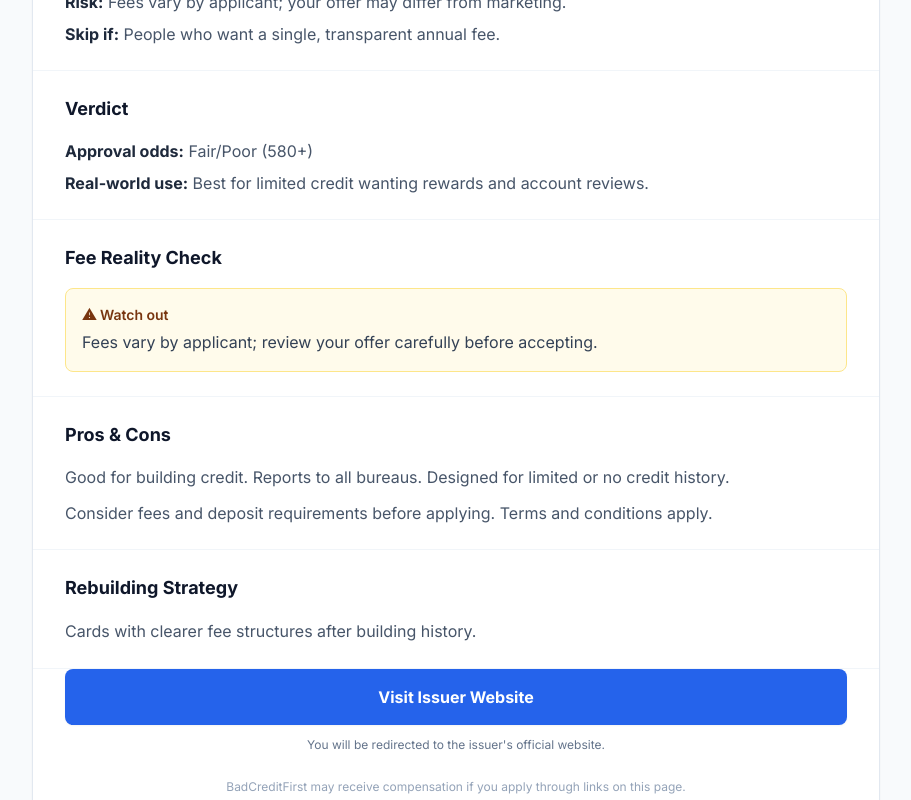
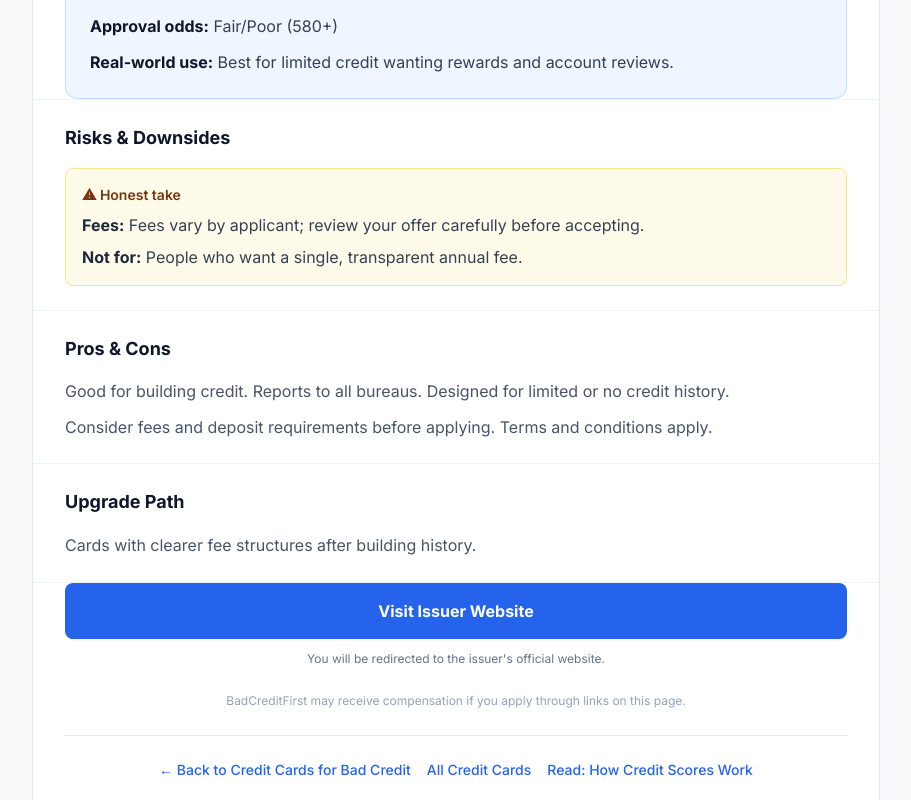
Before and after one commit to Holagpt-ai/badcreditfirst-v3, a Next.js app: page /credit-cards/review/credit-one-platinum in a window 1280 px wide. Shown: the part 640-1440 px from the top of the page, without its empty margins (184-1095 px from the left). Built offline with nearby package versions, Linux system fonts and the light colour scheme.

Commit message:
Sprint 3: Upgrade review pages with distinct verdict and risk data

```diff
--- a/app/credit-cards/review/[slug]/page.tsx
+++ b/app/credit-cards/review/[slug]/page.tsx
@@ -2,8 +2,12 @@ import type { Metadata } from 'next';
 import Link from 'next/link';
 import { Star, CreditCard } from 'lucide-react';
 import { getCardBySlug, getAffiliateLink } from '../../../../lib/card-data';
+import { categories } from '../../../../lib/categories';
 
 const baseUrl = 'https://www.badcreditfirst.com';
+
+/** Contextual education link shown on every review. */
+const EDUCATION_LINK = { href: '/education/how-is-my-score-calculated', label: 'How Credit Scores Work' };
 
 type Props = { params: { slug: string } };
 
@@ -28,7 +32,7 @@ export default function CreditCardReviewPage({
     return <div>Page Not Found</div>;
   }
 
-  const { approvalOdds, realWorldUseCase, feeRisk, upgradePath, title, fees, riskSummary, badFor } = card;
+  const { approvalOdds, realWorldUseCase, feeRisk, upgradePath, title, fees, badFor, categorySlug } = card;
   const applyHref = getAffiliateLink(slug);
   const reviewUrl = `${baseUrl}${card.reviewUrl}`;
   const ratingValue = 4.5;
@@ -37,6 +41,10 @@ export default function CreditCardReviewPage({
   const feesText = fees ?? '';
   const annualFeeMatch = feesText.match(/\$(\d+)/);
   const priceValue = annualFeeMatch ? parseFloat(annualFeeMatch[1]) : 0;
+
+  const parentCategory = categorySlug ? categories[categorySlug] : null;
+  const categoryTitle = parentCategory?.title ?? 'Credit Cards';
+  const categoryHref = parentCategory ? `/credit-cards/category/${categorySlug}` : '/credit-cards';
 
   const productSchema = {
     '@context': 'https://schema.org',
@@ -106,12 +114,15 @@ export default function CreditCardReviewPage({
           <p className="text-slate-500 font-medium">Review & Details</p>
         </div>
         <div className="bg-white border border-slate-200 rounded-xl shadow-sm overflow-hidden">
+          {/* Card image placeholder */}
           <div className="p-8 flex justify-center border-b border-slate-100 bg-slate-50">
             <div className="w-full max-w-sm aspect-[1.586] rounded-xl bg-gradient-to-br from-slate-200 via-slate-100 to-slate-300 shadow-inner border border-slate-300 flex items-center justify-center relative overflow-hidden">
               <div className="absolute inset-0 bg-white/10" />
               <CreditCard className="w-16 h-16 text-slate-400 opacity-50" aria-hidden="true" />
             </div>
           </div>
+
+          {/* Rating */}
           <div className="px-8 pt-6 flex items-center gap-2" aria-label="Rating: 4.5 out of 5">
             {[1, 2, 3, 4].map((i) => (
               <Star key={i} className="w-5 h-5 fill-yellow-400 text-yellow-400" aria-hidden="true" />
@@ -120,47 +131,48 @@ export default function CreditCardReviewPage({
             <span className="text-sm text-slate-500 ml-2 font-medium">4.5/5</span>
           </div>
 
-          {/* Risk summary & who it's bad for */}
-          {(riskSummary ?? badFor) && (
+          {/* BadCreditFirst Verdict — at top, prominent */}
+          <div className="mx-8 mt-6 p-6 bg-blue-50 border border-blue-200 rounded-xl">
+            <h2 className="text-lg font-bold text-slate-900 mb-4">
+              BadCreditFirst Verdict
+            </h2>
+            <div className="space-y-3 text-slate-700">
+              {approvalOdds && (
+                <p>
+                  <strong className="text-slate-900">Approval odds:</strong>{' '}
+                  {approvalOdds}
+                </p>
+              )}
+              {realWorldUseCase && (
+                <p>
+                  <strong className="text-slate-900">Real-world use:</strong>{' '}
+                  {realWorldUseCase}
+                </p>
+              )}
+            </div>
+          </div>
+
+          {/* Risks & Downsides — feeRisk + badFor */}
+          {(feeRisk ?? badFor) && (
             <div className="px-8 py-6 border-t border-slate-100">
-              <h2 className="text-lg font-bold text-slate-900 mb-4">Quick Take</h2>
-              <ul className="space-y-2 text-slate-600">
-                {riskSummary && (
-                  <li><strong className="text-slate-800">Risk:</strong> {riskSummary}</li>
-                )}
-                {badFor && (
-                  <li><strong className="text-slate-800">Skip if:</strong> {badFor}</li>
-                )}
-              </ul>
-            </div>
-          )}
-
-          {/* Verdict */}
-          {(approvalOdds ?? realWorldUseCase) && (
-            <div className="px-8 py-6 border-t border-slate-100">
-              <h2 className="text-lg font-bold text-slate-900 mb-4">Verdict</h2>
-              <div className="space-y-2 text-slate-600">
-                {approvalOdds && (
-                  <p><strong className="text-slate-800">Approval odds:</strong> {approvalOdds}</p>
-                )}
-                {realWorldUseCase && (
-                  <p><strong className="text-slate-800">Real-world use:</strong> {realWorldUseCase}</p>
-                )}
+              <h2 className="text-lg font-bold text-slate-900 mb-4">
+                Risks & Downsides
+              </h2>
+              <div className="bg-amber-50 border border-amber-200 rounded-lg p-4 text-amber-900">
+                <p className="text-sm font-semibold mb-2">⚠ Honest take</p>
+                <ul className="space-y-2 text-slate-700">
+                  {feeRisk && (
+                    <li><strong className="text-slate-800">Fees:</strong> {feeRisk}</li>
+                  )}
+                  {badFor && (
+                    <li><strong className="text-slate-800">Not for:</strong> {badFor}</li>
+                  )}
+                </ul>
               </div>
             </div>
           )}
 
-          {/* Fee Reality Check */}
-          {feeRisk && (
-            <div className="px-8 py-6 border-t border-slate-100">
-              <h2 className="text-lg font-bold text-slate-900 mb-4">Fee Reality Check</h2>
-              <div className="bg-amber-50 border border-amber-200 rounded-lg p-4 text-amber-900">
-                <p className="text-sm font-semibold mb-1">⚠ Watch out</p>
-                <p className="text-slate-700 leading-relaxed">{feeRisk}</p>
-              </div>
-            </div>
-          )}
-
+          {/* Pros & Cons */}
           <div className="px-8 py-6 border-t border-slate-100">
             <h2 className="text-lg font-bold text-slate-900 mb-4">Pros & Cons</h2>
             <div className="space-y-3 text-slate-600">
@@ -169,14 +181,15 @@ export default function CreditCardReviewPage({
             </div>
           </div>
 
-          {/* Rebuilding Strategy */}
+          {/* Upgrade Path */}
           {upgradePath && (
             <div className="px-8 py-6 border-t border-slate-100">
-              <h2 className="text-lg font-bold text-slate-900 mb-4">Rebuilding Strategy</h2>
+              <h2 className="text-lg font-bold text-slate-900 mb-4">Upgrade Path</h2>
               <p className="text-slate-600 leading-relaxed">{upgradePath}</p>
             </div>
           )}
 
+          {/* CTA + Internal links */}
           <div className="px-8 pb-8 border-t border-slate-100">
             <a
               href={applyHref}
@@ -192,11 +205,19 @@ export default function CreditCardReviewPage({
             <p className="mt-6 text-xs text-slate-400 text-center leading-relaxed">
               BadCreditFirst may receive compensation if you apply through links on this page.
             </p>
-            <p className="mt-6 text-center">
-              <Link href="/credit-cards" className="text-blue-600 hover:underline text-sm font-medium">
-                ← Back to Credit Cards
+
+            {/* Internal linking: back to parent category + education */}
+            <div className="mt-6 pt-6 border-t border-slate-200 flex flex-wrap gap-4 justify-center text-sm">
+              <Link href={categoryHref} className="text-blue-600 hover:underline font-medium">
+                ← Back to {categoryTitle}
               </Link>
-            </p>
+              <Link href="/credit-cards" className="text-blue-600 hover:underline font-medium">
+                All Credit Cards
+              </Link>
+              <Link href={EDUCATION_LINK.href} className="text-blue-600 hover:underline font-medium">
+                Read: {EDUCATION_LINK.label}
+              </Link>
+            </div>
           </div>
         </div>
       </main>
--- a/lib/card-data.ts
+++ b/lib/card-data.ts
@@ -25,6 +25,8 @@ export interface CardItem {
   upgradePath: string;
   /** Who this product is bad for, e.g. "People who can't deposit $200". */
   badFor: string;
+  /** Parent category slug for internal linking, e.g. secured-cards, credit-builder, bad-credit. */
+  categorySlug: string;
   /** One-line risk summary (optional). */
   riskSummary?: string;
   /** Who this product is a bad fit for (optional; use badFor for canonical). */
@@ -47,6 +49,7 @@ export const cardData: CardItem[] = [
     feeRisk: 'Annual fee charged immediately.',
     upgradePath: 'Unsecured Platinum after 6 months.',
     badFor: "People who can't deposit $200 or need rewards.",
+    categorySlug: 'secured-cards',
     riskSummary: 'Annual fee is charged upfront; missing a payment can hurt your new credit file.',
     whoThisIsBadFor: 'Not for people who need a high credit limit or rewards.',
   },
@@ -65,6 +68,7 @@ export const cardData: CardItem[] = [
     feeRisk: 'Annual fee charged in first year; factor into budget.',
     upgradePath: 'Unsecured cards after 12 months of on-time payments.',
     badFor: 'People who can qualify for a no-annual-fee secured card elsewhere.',
+    categorySlug: 'secured-cards',
     riskSummary: 'High fee risk in year one; the $49 annual fee is non-refundable.',
     whoThisIsBadFor: 'Not for people who can qualify for a no-annual-fee secured card elsewhere.',
   },
@@ -83,6 +87,7 @@ export const cardData: CardItem[] = [
     feeRisk: 'Monthly plans start at $25; confirm total cost before committing.',
     upgradePath: 'Secured card after completing the term.',
     badFor: 'People who need cash now or already have several positive tradelines.',
+    categorySlug: 'credit-builder',
     riskSummary: 'You do not get the money until the term ends; not suitable if you need cash now.',
     whoThisIsBadFor: 'Not for people who already have several positive tradelines and want revolving credit.',
   },
@@ -101,6 +106,7 @@ export const cardData: CardItem[] = [
     feeRisk: 'Check current fee schedule on issuer site before applying.',
     upgradePath: 'Compare other unsecured options after improving score.',
     badFor: 'People with no credit history or very low scores.',
+    categorySlug: 'bad-credit',
     riskSummary: 'Unsecured cards for fair credit can have variable rates and fees; check the offer.',
     whoThisIsBadFor: 'Not for people with no credit history or very low scores.',
   },
@@ -119,6 +125,7 @@ export const cardData: CardItem[] = [
     feeRisk: 'Fees vary by applicant; review your offer carefully before accepting.',
     upgradePath: 'Cards with clearer fee structures after building history.',
     badFor: 'People who want a single, transparent annual fee.',
+    categorySlug: 'bad-credit',
     riskSummary: 'Fees vary by applicant; your offer may differ from marketing.',
     whoThisIsBadFor: 'Not for people who want a single, transparent annual fee.',
   },
```
